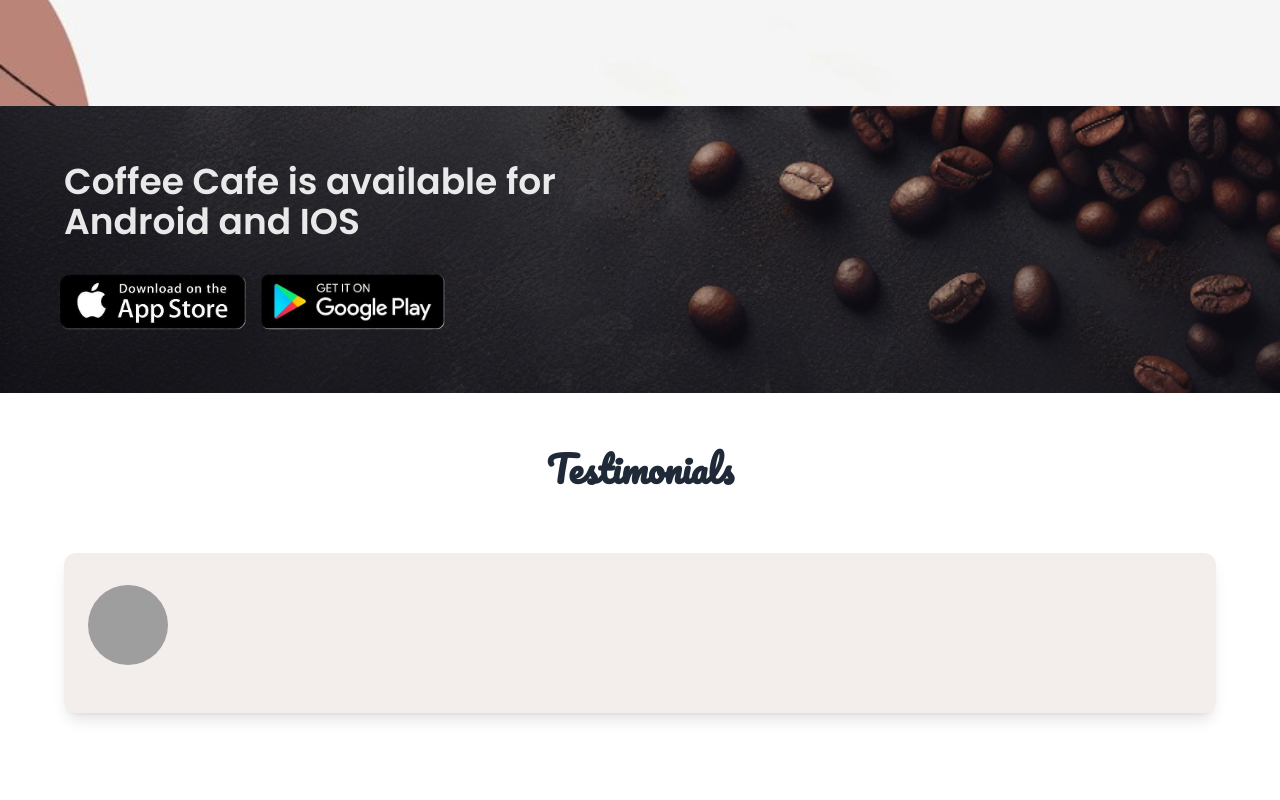
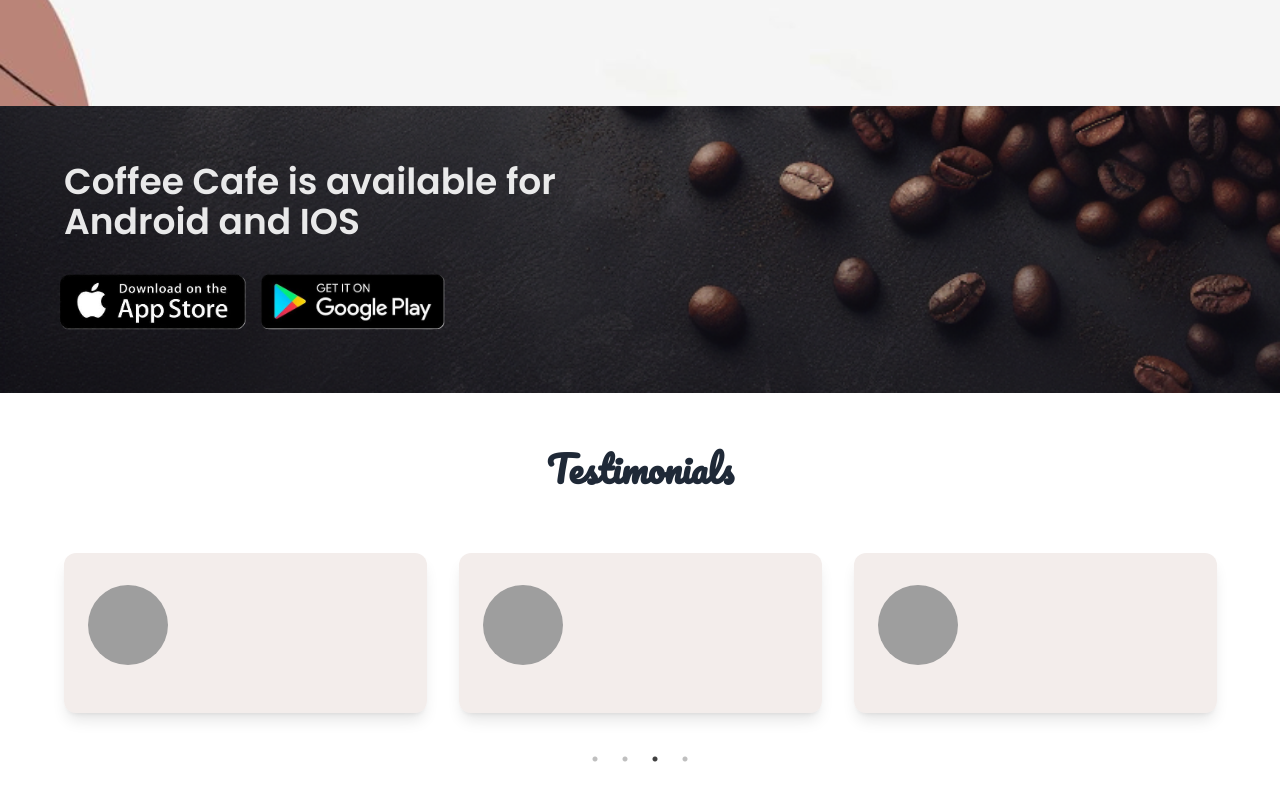
Before and after one commit to aadarshraj02/Coffee-cafe, a React (Vite) app: page / in a window 1280 px wide. Shown: the part 1604-2404 px from the top of the page. Built offline with nearby package versions, Linux system fonts and the light colour scheme; grey boxes are pictures that could not be loaded; a web font is replaced by a local one.

Commit message:
added slider sttings

```diff
--- a/src/components/Testimonial.jsx
+++ b/src/components/Testimonial.jsx
@@ -26,6 +26,43 @@ const testimonialData = [
   },
 ];
 const Testimonial = () => {
+  var settings = {
+    dots: true,
+    arrows: false,
+    infinite: true,
+    speed: 500,
+    slidesToScroll: 1,
+    autoplay: true,
+    autoplaySpeed: 2000,
+    cssEase: "linear",
+    pauseOnHover: true,
+    pauseOnFocus: true,
+    responsive: [
+      {
+        breakpoint: 10000,
+        settings: {
+          slidesToShow: 3,
+          slidesToScroll: 1,
+          infinite: true,
+        },
+      },
+      {
+        breakpoint: 1024,
+        settings: {
+          slidesToShow: 2,
+          slidesToScroll: 1,
+          initialSlide: 2,
+        },
+      },
+      {
+        breakpoint: 640,
+        settings: {
+          slidesToShow: 1,
+          slidesToScroll: 1,
+        },
+      },
+    ],
+  };
   return (
     <div>
       <div className="container mb-10 py-14 ">
@@ -35,7 +72,7 @@ const Testimonial = () => {
           </h1>
         </div>
         <div>
-          <Slider>
+          <Slider {...settings}>
             {testimonialData.map((data, index) => {
               return (
                 <div key={index} className="my-6">
```
